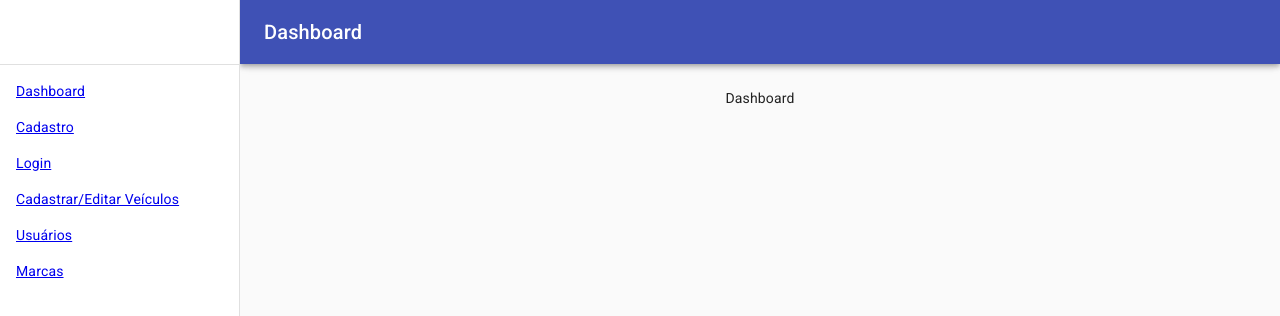
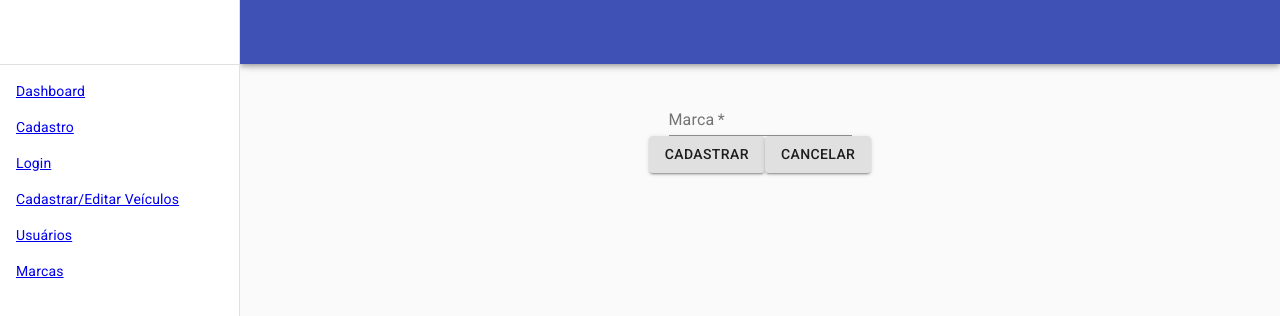
Before and after one commit to CaelumAulas/aceleratw-turma1-grupo1, a React (Create React App) app: page /cadastro-marca in a window 1280 px wide. Shown: the top 316 px of the page. Built offline with nearby package versions, Linux system fonts and the light colour scheme.

Commit message:
insert validate form on brands

```diff
--- a/src/containers/BrandsForm/BrandsForm.js
+++ b/src/containers/BrandsForm/BrandsForm.js
@@ -1,19 +1,80 @@
-import React from "react";
-
+import React, { useState } from "react";
 import { Button, TextField } from "@material-ui/core";
-
 import "./style.css";
 
-const BrandsForm = () => (
+const BrandsForm = ({ sendBrand }) => {
+  const [brand, setBrand] = useState("");
+  const [errors, setErrors] = useState({
+    validator: { isvalid: true, text: "" }
+  });
+
+  function validate(brand) {
+    let isBrandValid = {
+      isvalid: true,
+      text: "",
+    };
+
+    if (brand.length === 0) {
+      isBrandValid = {
+        isvalid: false,
+        text: "Preencha o campo Marca",
+      };
+    } else if (brand.length <= 2) {
+      isBrandValid = {
+        isvalid: false,
+        text: "A marca deve ter pelo menos 3 dígitos",
+      };
+    }
+
+    return isBrandValid;
+  }
+
+  function sendForm(brand) {
+    if (brand.length === 0) {
+      return false;
+    }
+    sendBrand(brand);
+  }
+
+  return (
     <section>
-    <form className="brandsForm" noValidate autoComplete="off">
+      <form onSubmit={
+        (event) => {
+          event.preventDefault();
+          setErrors({ validator: validate(brand) });
+          sendForm(brand)
+        }
+      } className="brandsForm" noValidate autoComplete="off">
         <div className="brandsForm--inputs">
-        <TextField id="standard-basic" label="Marca" />
+          <TextField
+            onChange={(event) => {
+              setBrand(event.target.value);
+            }} value={brand}
+            onBlur={(event) => {
+              setErrors({ validator: validate(brand) });
+            }}
+            error={!errors.validator.isvalid}
+            helperText={errors.validator.text}
+            id="standard-basic"
+            label="Marca"
+            name="brand"
+            required
+          />
         </div>
-      ß<Button variant="contained">Cadastrar</Button>
-      <Button variant="contained">Cancelar</Button>
+        <Button
+          type="submit"
+          variant="contained"
+        >
+          Cadastrar
+        </Button>
+        <Button
+          variant="contained"
+        >
+          Cancelar
+        </Button>
       </form>
     </section>
   );
+}
 
 export default BrandsForm;
--- a/src/containers/BrandsTable/BrandsTable.js
+++ b/src/containers/BrandsTable/BrandsTable.js
@@ -43,7 +43,10 @@ const BrandsTable = () => (
       excluir
     </Button>
     <Button variant="contained">alterar</Button>
-    <Button variant="contained">incluir</Button>
+    <Button variant="contained" onClick={() => {
+      window.location.href = '/cadastro-marca';
+    }}>incluir</Button>
+
   </section>
 );
 
--- a/src/pages/App.js
+++ b/src/pages/App.js
@@ -9,6 +9,7 @@ import Dashboard from "../pages/Dashboard/Dashboard";
 import Users from "../pages/Users/Users";
 import Brands from "../pages/Brands/Brands";
 import RegisterVehicles from './RegisterVehicles/RegisterVehicles';
+import AddBrands from "../pages/Brands/AddBrands";
 
 const App = () => {
   return (
@@ -30,6 +31,9 @@ const App = () => {
           <Route path="/cadastro-veiculo">
             <RegisterVehicles />
           </Route>
+          <Route path="/cadastro-marca">
+            <AddBrands />
+          </Route>
           <Route path="/">
             <Dashboard />
           </Route>
--- a/src/pages/Brands/AddBrands.js
+++ b/src/pages/Brands/AddBrands.js
@@ -1,12 +1,16 @@
-import React from 'react'
+import React from 'react';
 
-import BaseLayout from '../../containers/BaseLayout/BaseLayout'
-import BrandsForm from '../../containers/BrandsForm/BrandsForm'
+import BaseLayout from '../../containers/BaseLayout/BaseLayout';
+import BrandsForm from '../../containers/BrandsForm/BrandsForm';
 
-const AddBrands = () =>(
+const AddBrands = () => (
     <BaseLayout>
-        <BrandsForm />
+        <BrandsForm sendBrand={sendBrand} />
     </BaseLayout>
-)
+);
 
-export default AddBrands
+function sendBrand(brand) {
+    console.log(brand);
+}
+
+export default AddBrands;
```
Lines whose indentation alone changed are shown as unchanged.
